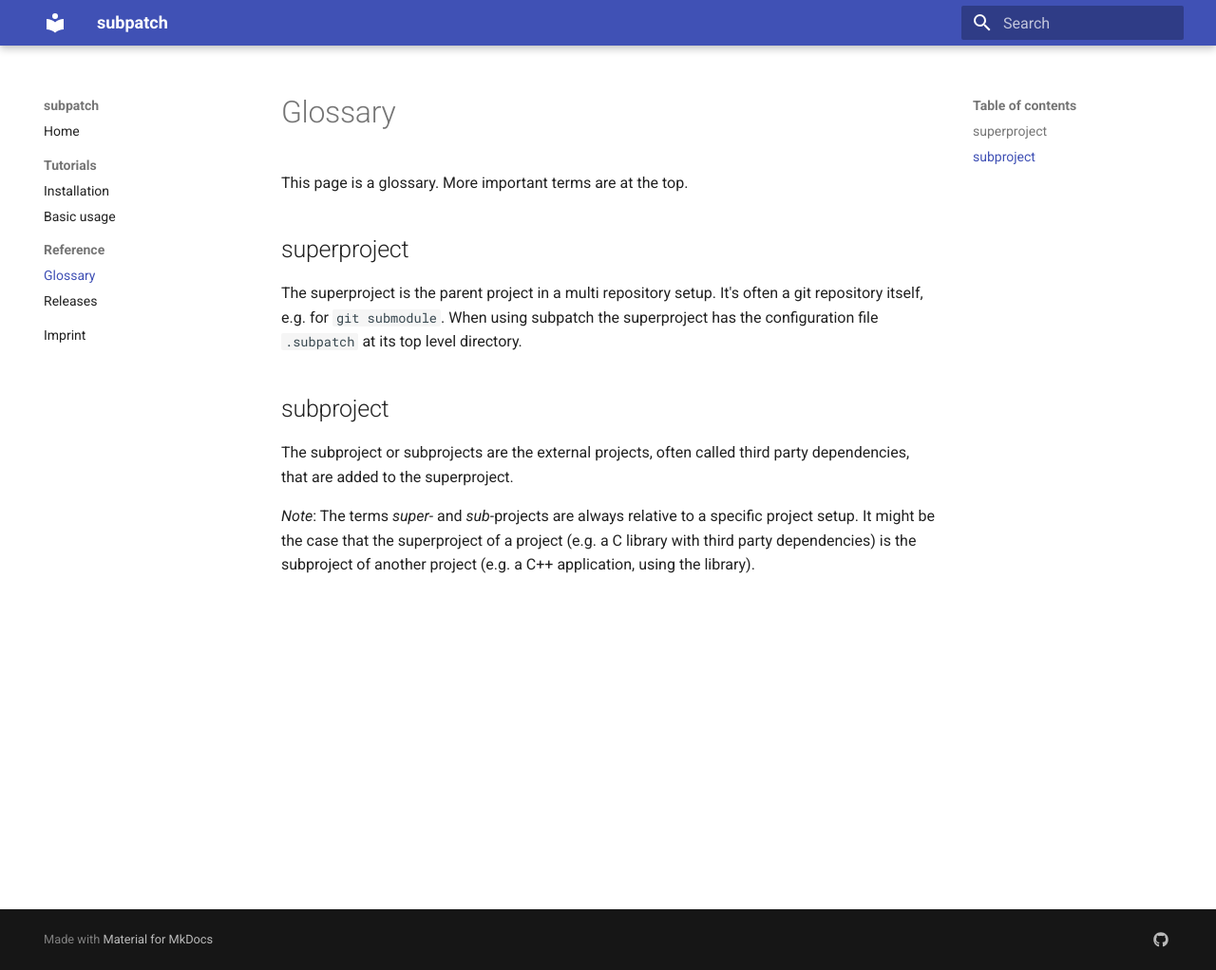
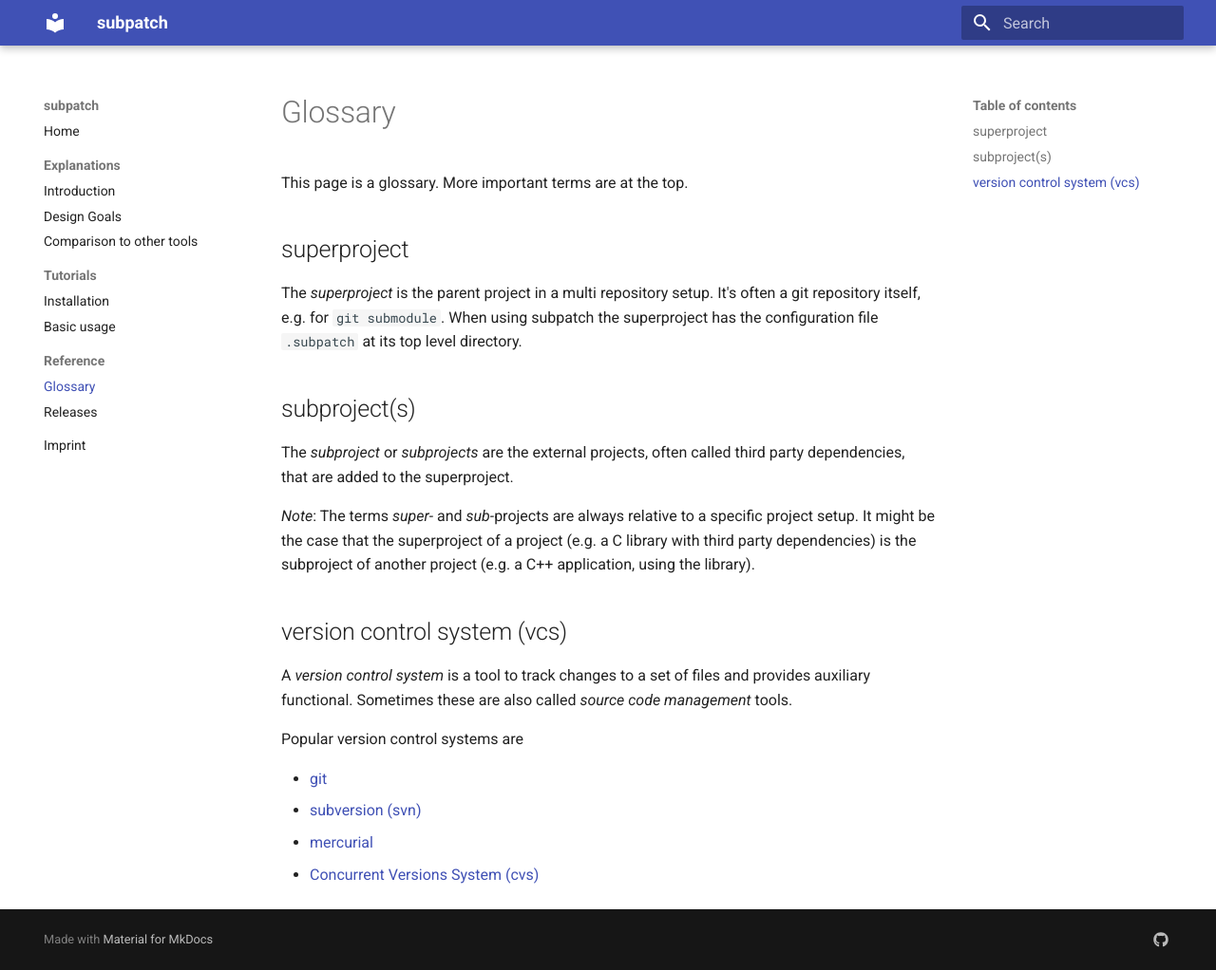
Before and after one commit to lengfeld/subpatch, an MkDocs documentation site: the page built from docs/ref/glossary.md, in a window 1280 px wide and 1022 px high. Shown: the whole window at 95% size. Built offline with MkDocs 1.6.1 and Material for MkDocs 9.7.7, drawn with Linux system fonts in a browser that asks for light colours.

Commit message:
add explanation stuff

```diff
--- a/docs/ref/glossary.md
+++ b/docs/ref/glossary.md
@@ -2,18 +2,33 @@
 
 This page is a glossary. More important terms are at the top.
 
+
 ## superproject
 
-The superproject is the parent project in a multi repository setup. It's often
+The *superproject* is the parent project in a multi repository setup. It's often
 a git repository itself, e.g. for `git submodule`. When using subpatch the
 superproject has the configuration file `.subpatch` at its top level directory.
 
-## subproject
 
-The subproject or subprojects are the external projects, often called third
+## subproject(s)
+
+The *subproject* or *subprojects* are the external projects, often called third
 party dependencies, that are added to the superproject.
 
 *Note*: The terms *super-* and *sub-*projects are always relative to a specific
 project setup. It might be the case that the superproject of a project (e.g. a
 C library with third party dependencies) is the subproject of another project
 (e.g. a C++ application, using the library).
+
+
+## version control system (vcs)
+
+A *version control system* is a tool to track changes to a set of files and provides
+auxiliary functional. Sometimes these are also called *source code management* tools.
+
+Popular version control systems are
+
+* [git](https://git-scm.com/)
+* [subversion (svn)](https://subversion.apache.org/)
+* [mercurial](https://www.mercurial-scm.org/)
+* [Concurrent Versions System (cvs)](http://savannah.nongnu.org/projects/cvs)
--- a/mkdocs.yml
+++ b/mkdocs.yml
@@ -6,6 +6,11 @@ theme:
     - navigation.sections
 nav:
   - Home: 'index.md'
+  - Explanations:
+    - Introduction: 'exp/intro.md'
+    - Design Goals: 'exp/design-goals.md'
+    - Comparison to other tools: 'exp/comparison.md'
+#   - Frequently Asked Questions : 'exp/faq.md'
   - Tutorials:
     - Installation: 'tut/installation.md'
     - Basic usage: 'tut/basic-usage.md'
```
Also changed, not shown: docs/exp/comparison.md (added, +45 -0 lines), docs/exp/design-goals.md (added, +11 -0 lines), docs/exp/intro.md (added, +3 -0 lines).
